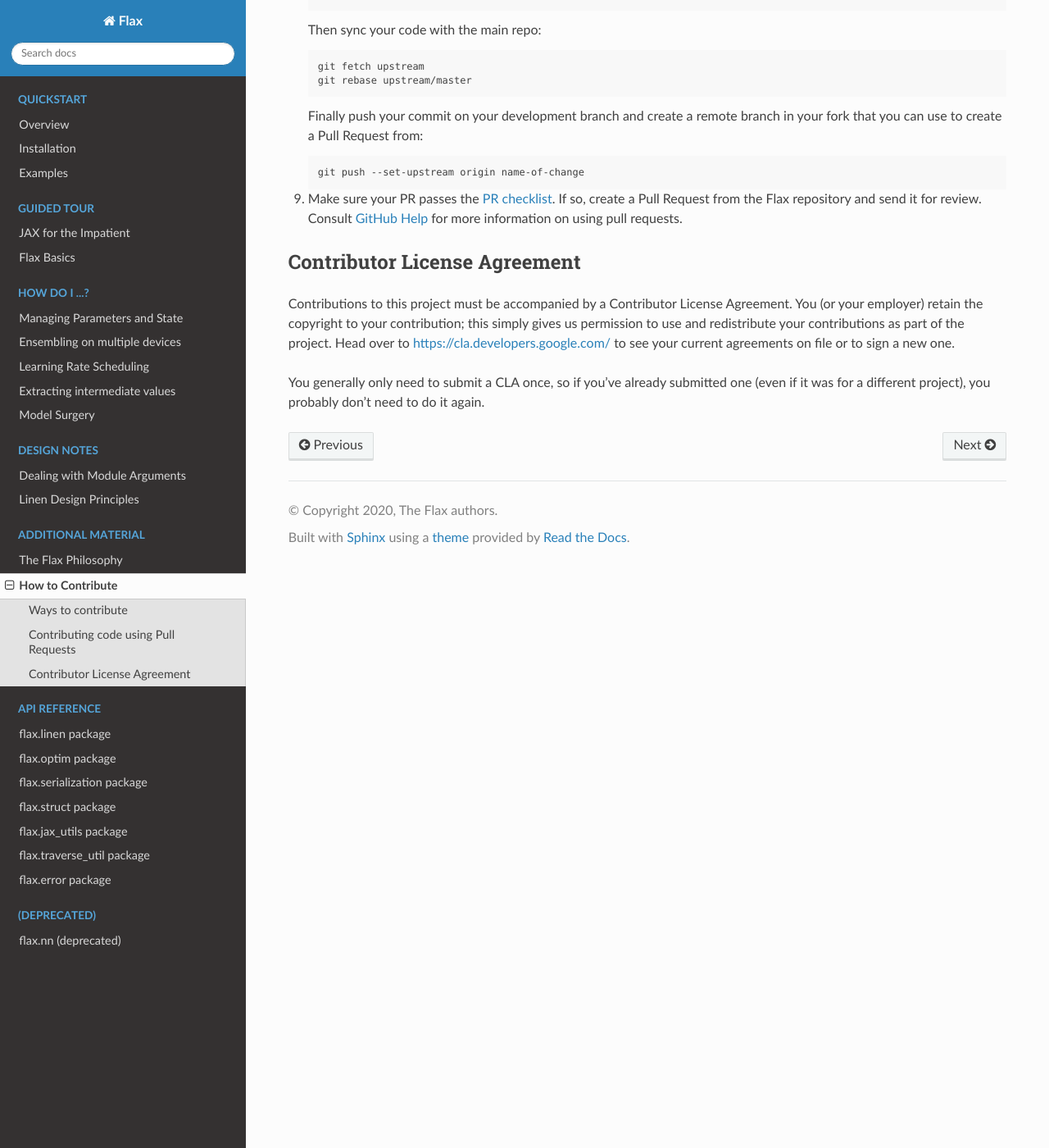
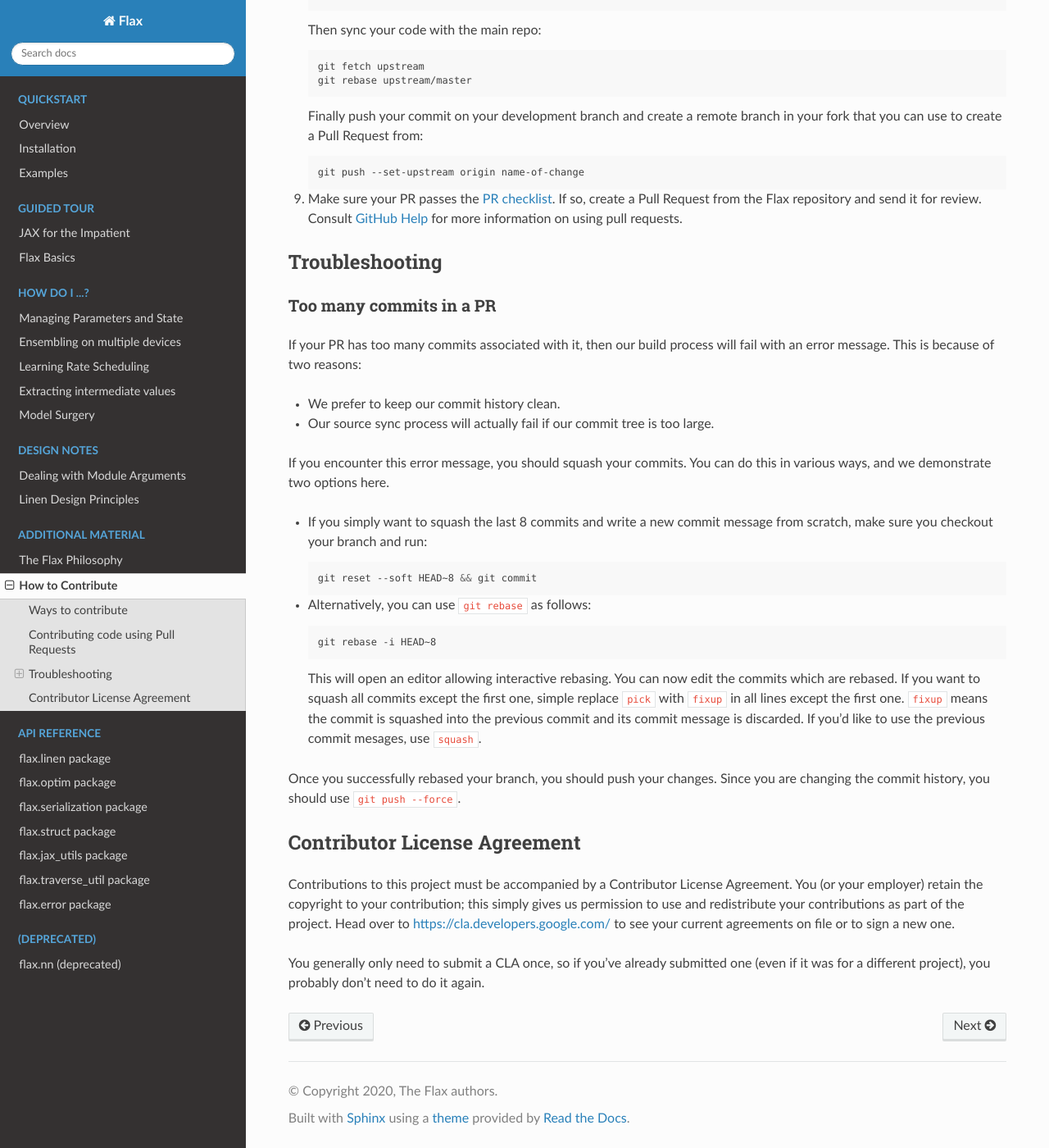
Before and after one commit to google/flax, a Sphinx documentation site: the page built from docs/contributing.md, in a window 1280 px wide and 1400 px high, scrolled down 1366 px. Shown: the whole window at 82% size. Built offline with Sphinx 7.4.7 and the Read the Docs theme 2.0.0, drawn with Linux system fonts in a browser that asks for light colours.

````diff
--- a/docs/contributing.md
+++ b/docs/contributing.md
@@ -103,6 +103,44 @@
    Consult [GitHub Help](https://help.github.com/articles/about-pull-requests/)
    for more information on using pull requests.
 
+
+## Troubleshooting
+
+### Too many commits in a PR
+
+If your PR has too many commits associated with it, then our build process will
+fail with an error message. This is because of two reasons:
+
+* We prefer to keep our commit history clean.
+
+* Our source sync process will actually fail if our commit tree is too large.
+
+If you encounter this error message, you should squash your commits. You can do
+this in various ways, and we demonstrate two options here.
+
+* If you simply want to squash the last 8 commits and write a new commit
+  message from scratch, make sure you checkout your branch and run:
+
+  ```bash
+  git reset --soft HEAD~8 && git commit
+  ```
+
+* Alternatively, you can use `git rebase` as follows:
+
+  ```bash
+  git rebase -i HEAD~8
+  ```
+
+  This will open an editor allowing interactive rebasing. You can now edit the
+  commits which are rebased. If you want to squash all commits except the first
+  one, simple replace `pick` with `fixup` in all lines except the first one.
+  `fixup` means the commit is squashed into the previous commit and its commit
+  message is discarded. If you'd like to use the previous commit mesages, use
+  `squash`.
+
+Once you successfully rebased your branch, you should push your changes. Since
+you are changing the commit history, you should use `git push --force`.
+
 ## Contributor License Agreement
 
 Contributions to this project must be accompanied by a Contributor License
````
Also changed, not shown: 1 other file.
